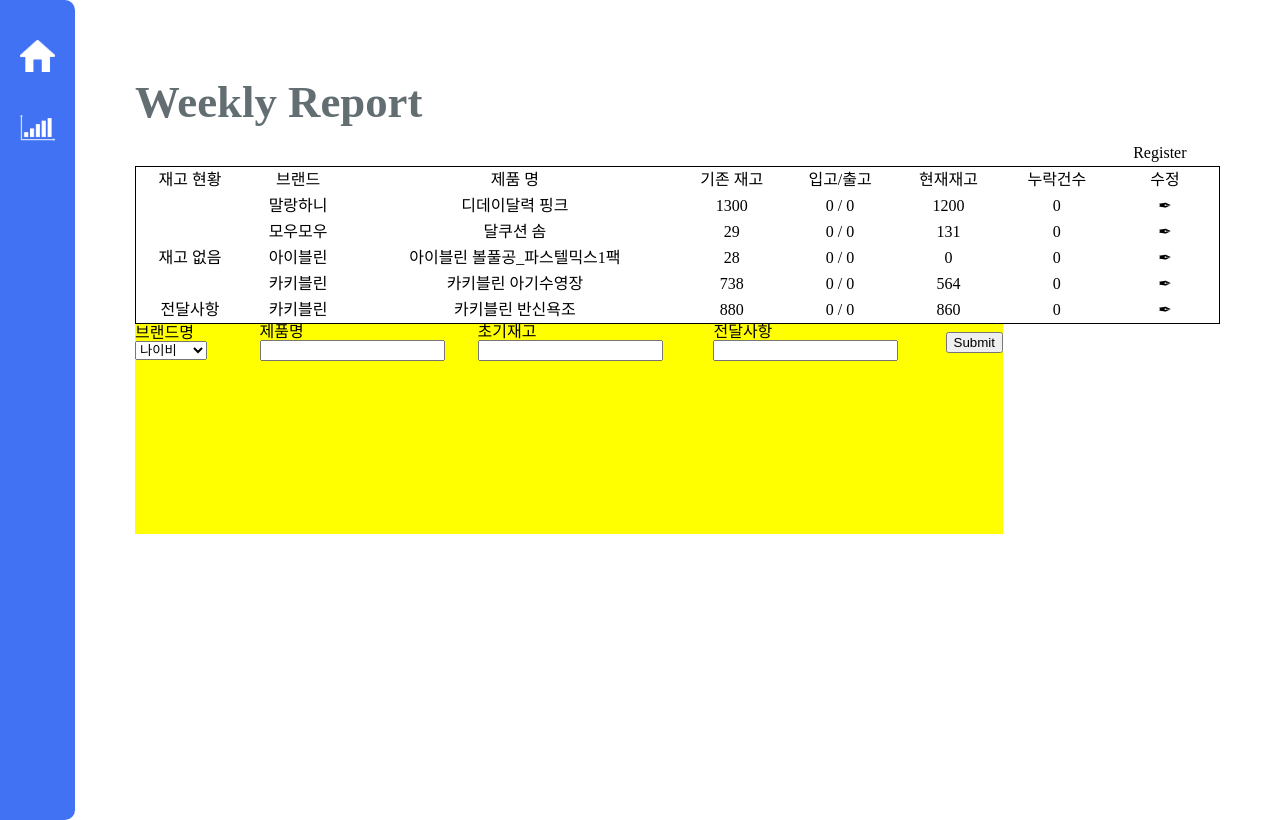
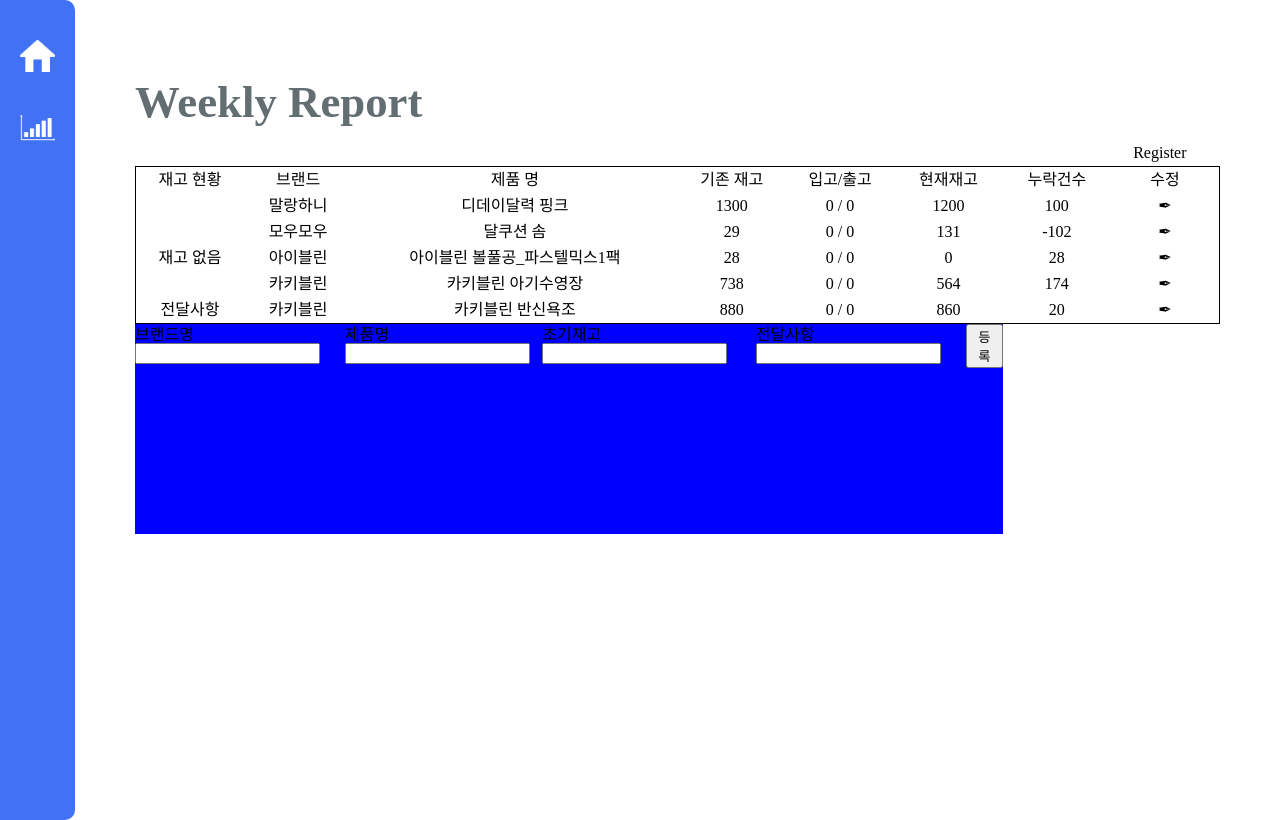
Before and after one commit to jay311311/erp-dashboard, a React (Create React App) app: page /report in a window 1280 px wide. Both pictures are taken after a click on the element "Register". Built offline with nearby package versions, Linux system fonts and the light colour scheme.

Commit message:
saving a register value

```diff
--- /dev/null
+++ b/src/Component/WeekData.js
@@ -0,0 +1,27 @@
+import React from "react"
+import styled from "styled-components"
+
+const ModifyModal= styled.form`
+/* position:absolute;
+top:0; */
+background: yellow;
+width:80%;
+height:30%
+`
+
+const ModalContainer = styled.div`
+display:flex;
+align-items: center;
+justify-content:center;
+`
+const WeekData = ({week}) =>(
+
+    <ModifyModal>
+        <ModalContainer>
+
+        </ModalContainer>
+    </ModifyModal>
+
+)
+
+export default WeekData
--- a/src/WReport/WReportContainer.js
+++ b/src/WReport/WReportContainer.js
@@ -4,49 +4,66 @@ import {DataSet} from "../Component/DataSet"
 
 const  WReportContainer = () =>{
     const [loading, setLoading] = useState(false)
-    const [RegiName,setResiName] = useState("")
+    const [Reginame, setReginame] = useState("")
+    const [Regibrand, setRegibrand] = useState("")
+    const [Regimessage , setRegimessage] = useState("")
+    const [RegiStock , setRegiStock] = useState("")
+    const [regi, setRegi] = useState({
+        brand:'',
+        name:'',
+        message:'',
+        stock:''
+    })
+
+
+
 
     const {data:{stock_box:stockBock}} = DataSet
     const {data:{stock_box:{week}}} = DataSet
 
     const RegiSubmit = (event) =>{
         event.preventDefault();
-        console.log("aa")
-       /*  setRName({RegiName})
-        setRStock({RegiStock})
-        setRMessage({Regimessage})  */
-         if(RegiName !== "" ){
-            console.log("제품명",RegiName)
-           /*  console.log("재고",RStock)
-            console.log("메세지",RMessage) */
+        const {target:{name}}=event
+        const {target:{brand}}=event
+        const {target:{stock}}=event
+        const {target:{message}}=event
+         if(name.value || brand.value || stock.value || message.value){
+            const newName = name.value
+            const newBrand = brand.value
+            const newStock = stock.value
+            const newMessage = message.value
+
+            setRegibrand(newBrand)
+            setReginame(newName)
+            setRegiStock(newStock)
+            setRegimessage(newMessage)
         }
+        console.log(Reginame,Regibrand,Regimessage,RegiStock )
+
+
+
     }
+
+    const {brand,name, stock, message} = regi
      const handleChange = (event) =>{
-        const {target:{value}} = event;
-        console.log(value)
-        setResiName({value})
+        const newRegi = {
+            ...regi,
+            [event.target.name]:event.target.value
+        }
+        setRegi(newRegi)
+        console.log(regi)
     }
 
 
-  /*   const RegisterClick = (event) =>{
-        event.preventDefault()
-        SetRegister(!Register)
-    }
-    const ModifyClick = (event) =>{
-        event.preventDefault()
-        SetModify(!Modify)
-    } */
 
-    stockBock.map(stock=>{console.log(stock)})
+
         return(
             <WReportPresent
                 stockBock={stockBock}
                 week={week}
-                RegiName={RegiName}
-                /* RegiStock={RegiStock}
-                Regimessage={Regimessage} */
                 RegiSubmit={RegiSubmit}
-                 handleChange={handleChange}
+                handleChange={handleChange}
+
             />
         )
 
--- a/src/WReport/WReportPresent.js
+++ b/src/WReport/WReportPresent.js
@@ -1,5 +1,6 @@
 import React, { useState } from "react"
 import styled from "styled-components"
+import WeekData from "../Component/WeekData"
 
 const ContainerBox = styled.div`
 margin:60px;
@@ -27,13 +28,7 @@ padding:5px 0
 const TableBody = styled.td`
 padding:5px 0;
 `
-const ModifyModal= styled.form`
-/* position:absolute;
-top:0; */
-background: yellow;
-width:80%;
-height:30%
-`
+
 const RegisterModal= styled.div`
 /* position:absolute;
 top:30%; */
@@ -41,14 +36,14 @@ background: blue;
 width:80%;
 height:30%
 `
-const ModalContainer = styled.div`
+const ModalContainer = styled.form`
 
 display:flex;
 align-items: center;
 justify-content:center;
 `
 
-const WReportPresent =({stockBock,week, RegiName, RegiStock, Regimessage,handleChange, RegiSubmit}) =>{
+const WReportPresent =({stockBock,week, RegiName, RegiStock, Regimessage, handleChange, RegiSubmit, BrandName, handleClick}) =>{
  const [register, SetRegister] =useState(false)
  const [modify, SetModify] =useState(false)
 
@@ -79,27 +74,19 @@ const WReportPresent =({stockBock,week, RegiName, RegiStock, Regimessage,handleC
                             <TableBody >{stock.weekly_stock_past}</TableBody>
                             <TableBody >{`${stock.weekly_stock_minus} / ${stock.weekly_stock_plus}`}</TableBody>
                             <TableBody >{stock.weekly_stock_now}</TableBody>
-                            <TableBody >0</TableBody>
+                            <TableBody >{stock.weekly_stock_past - stock.weekly_stock_now }</TableBody>
                             <TableBody onClick={()=>SetModify(!modify)}>✒</TableBody>
                         </tr>
                     </tbody>
                         ))
                     }
                     </table>
-                    {register ?( <ModifyModal>
+                    {register ?(
+                    <RegisterModal>
                         <ModalContainer method="get" onSubmit={RegiSubmit}>
                             <div>
-                            <span>브랜드명</span>
-                            <select>
-                                <option value="나이비">나이비</option>
-                                <option value="루미레브">루미레브</option>
-                                <option value="마지마켓">마지마켓</option>
-                                <option value="말랑하니">말랑하니</option>
-                                <option value="모우모우">모우모우</option>
-                                <option value="아이블린">아이블린</option>
-                                <option value="본분">본분</option>
-                                <option value="카키블린">카키블린</option>
-                            </select>
+                            <label>브랜드명</label>
+                            <input value={BrandName} onChange={handleChange} name="brand"></input>
                             </div>
                             <div>
                             <label>제품명</label>
@@ -111,18 +98,14 @@ const WReportPresent =({stockBock,week, RegiName, RegiStock, Regimessage,handleC
                             </div>
                             <div>
                                 <label>전달사항</label>
-                            <input value={Regimessage} onChange={handleChange} name="messge"/>
+                                <input value={Regimessage} onChange={handleChange} name="message"/>
                             </div>
-                        <input type="submit"/>
+                            <button type="submit">등록</button>
                         </ModalContainer>
-                        </ModifyModal> ): null}
+                    </RegisterModal> ): null}
 
                     {modify ?(
-                    <RegisterModal>
-                        <ModalContainer>
-
-                            </ModalContainer>
-                    </RegisterModal>
+                     <WeekData week={week}></WeekData>
                             ) :null}
 
             </Container>
```
Also changed, not shown: 1 other file (tests, documents, lock files or other folders). Lines whose indentation alone changed are shown as unchanged.
